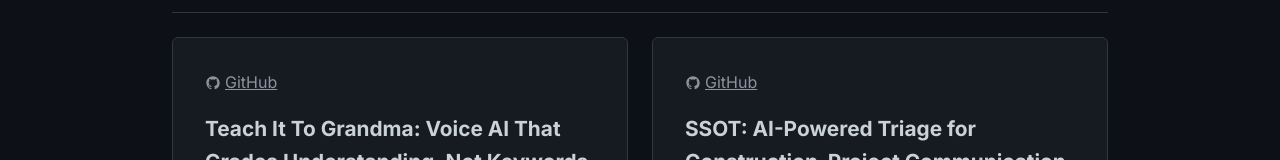
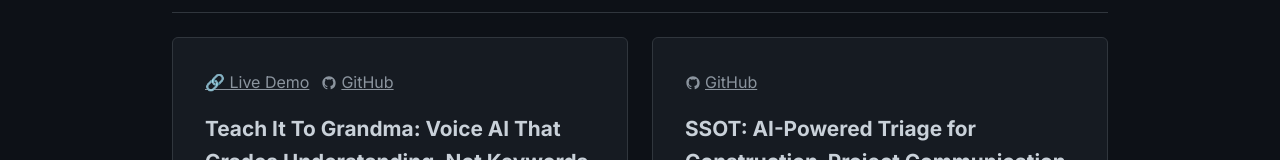
Before and after one commit to PavinSP/portfolio, a React (Vite) app: page /#/projects in a window 1280 px wide. Shown: the part 752-912 px from the top of the page. Built offline with nearby package versions, Linux system fonts and the light colour scheme.

Commit message:
Add live demo link to Teach It To Grandma

```diff
--- a/src/pages/Projects.tsx
+++ b/src/pages/Projects.tsx
@@ -62,6 +62,9 @@ const Projects = () => {
           <div className="project-top">
             <div className="project-header-flex">
               <div className="project-links">
+                <a href="https://titanom-hackathon-8xts.vercel.app/" target="_blank" rel="noopener noreferrer" style={{ display: 'flex', alignItems: 'center', gap: '0.25rem' }}>
+                  🔗 Live Demo
+                </a>
                 <a href="https://github.com/PavinSP/titanom-hackathon" target="_blank" rel="noopener noreferrer" style={{ display: 'flex', alignItems: 'center', gap: '0.25rem' }}>
                   <GithubIcon size={16} /> GitHub
                 </a>
```
